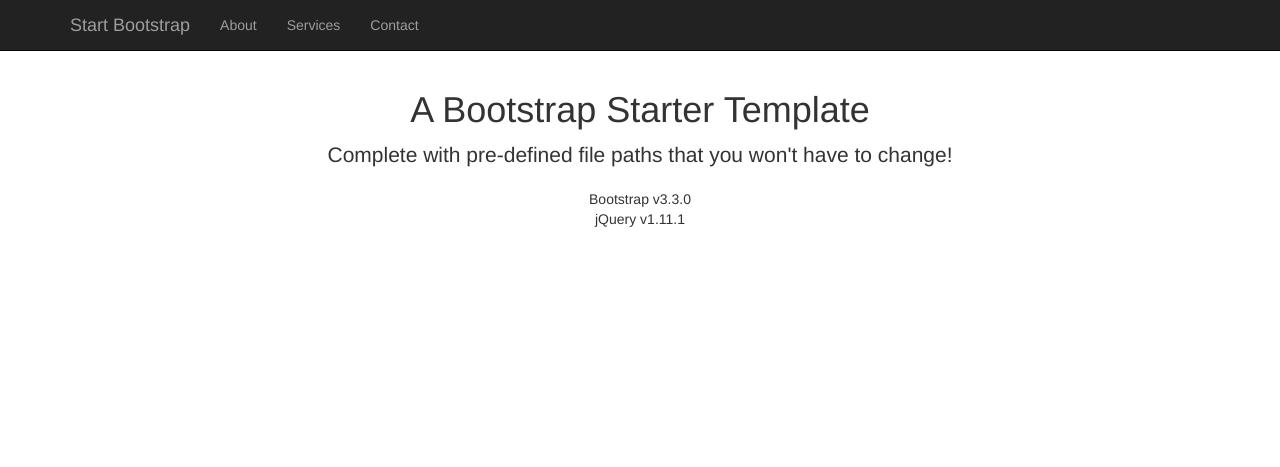
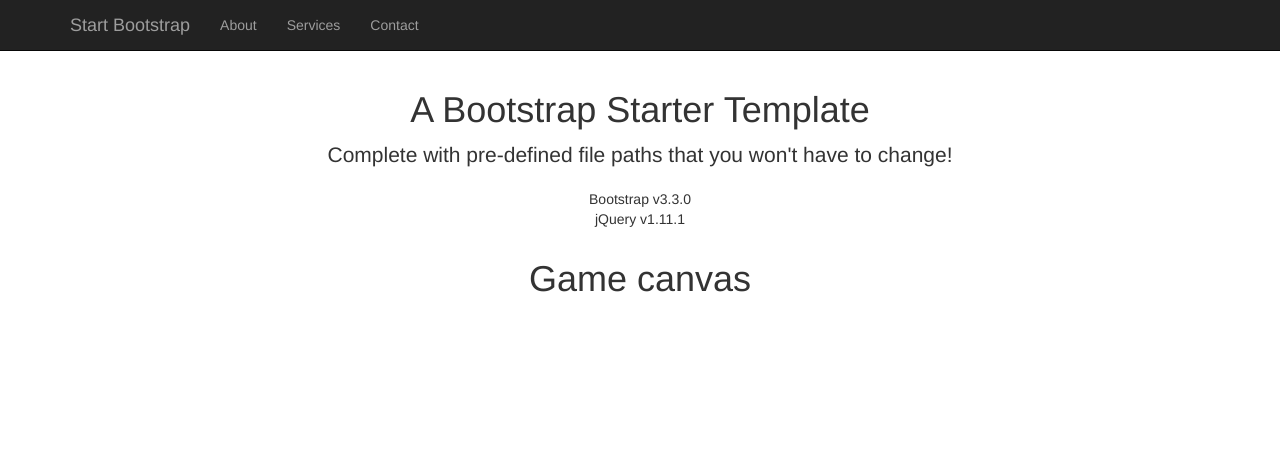
Before and after one commit to UNC-HackDuke-14/game, a plain HTML site: page index.html in a window 1280 px wide. Drawn offline with Linux system fonts and the light colour scheme.

Commit message:
added canvas

```diff
--- a/index.html
+++ b/index.html
@@ -81,6 +81,12 @@
             </div>
         </div>
         <!-- /.row -->
+        <div class="row">
+            <div class="col-lg-12 text-center">
+                <h1>Game canvas</h1>
+                <canvas id="gameCanvas">Canvas not supported</canvas>
+            </div>
+        </div>
 
     </div>
     <!-- /.container -->
```
